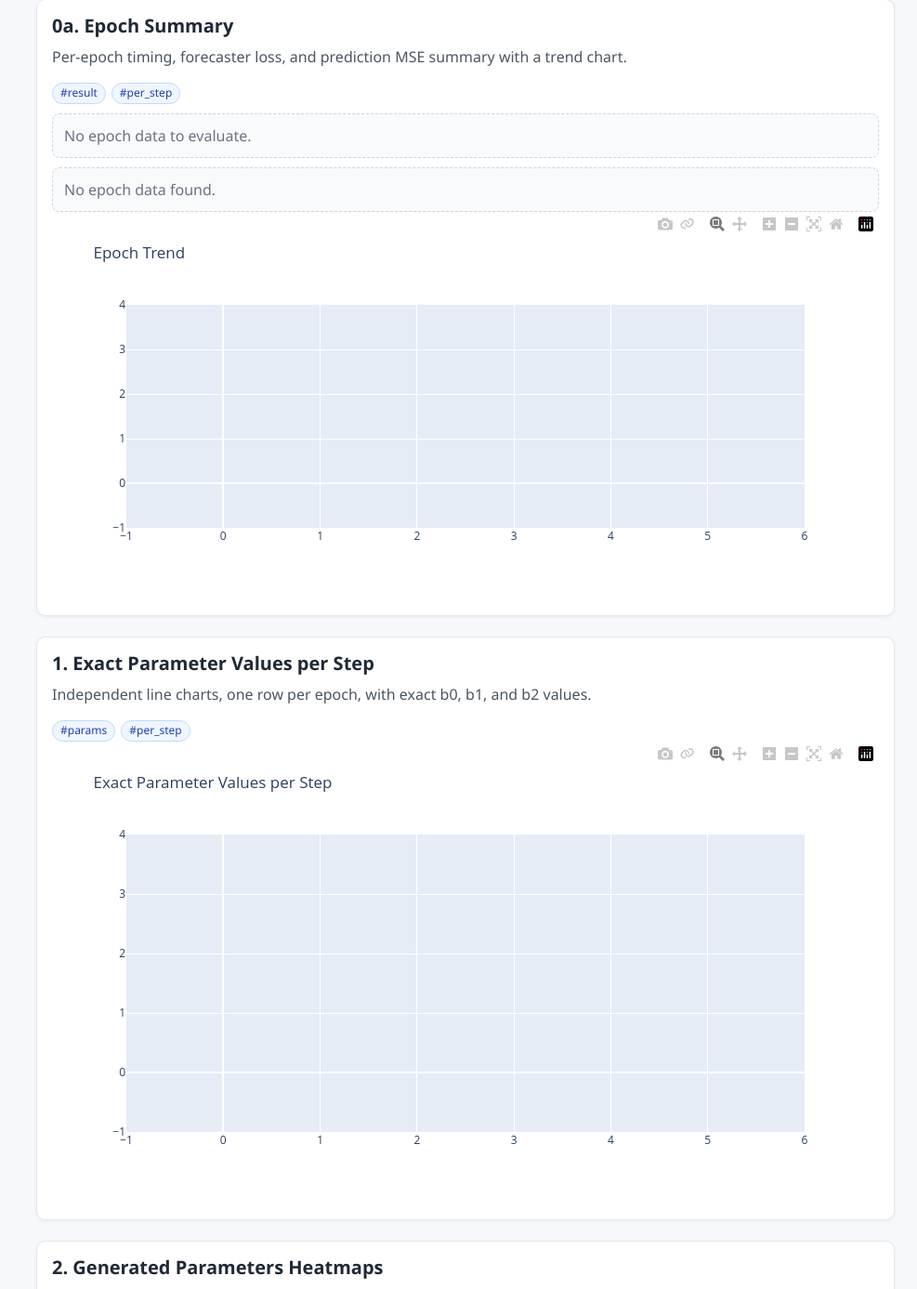
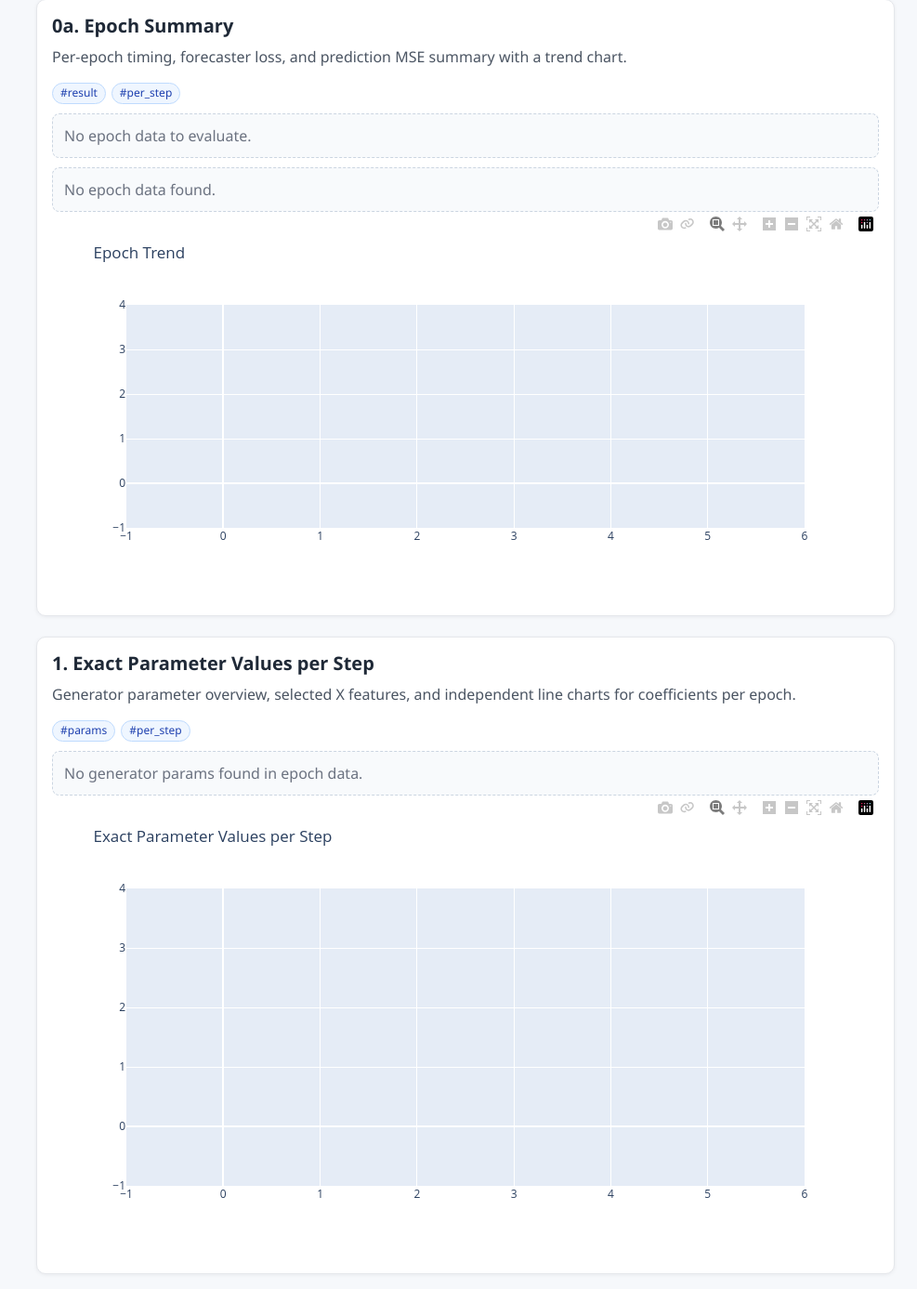
Before and after one commit to mjdarvishi/data_challenger, a Flask app: page / in a window 1280 px wide. Shown: the part 1152-2539 px from the top of the page at 93% size, without its empty margins (293-1280 px from the left). Run offline with Flask 3, Linux system fonts and the light colour scheme.

Commit message:
some chnages

```diff
--- a/dashboard/app.py
+++ b/dashboard/app.py
@@ -114,6 +114,84 @@ def _inverse_y(values, step_data):
     return arr * y_std + y_mean
 
 
+def _prediction_error_metrics(targets_raw, predictions_raw, step_data, *, original_scale=False, first_horizon_only=False):
+    targets = _inverse_y(targets_raw, step_data) if original_scale else _to_numpy(targets_raw)
+    predictions = _inverse_y(predictions_raw, step_data) if original_scale else _to_numpy(predictions_raw)
+
+    targets = np.squeeze(targets)
+    predictions = np.squeeze(predictions)
+    if targets.size == 0 or predictions.size == 0:
+        return None
+
+    if targets.ndim == 1:
+        targets = targets.reshape(-1, 1)
+    if predictions.ndim == 1:
+        predictions = predictions.reshape(-1, 1)
+
+    n_samples = min(targets.shape[0], predictions.shape[0])
+    n_horizons = min(targets.shape[1], predictions.shape[1])
+    if n_samples == 0 or n_horizons == 0:
+        return None
+
+    targets = targets[:n_samples, :n_horizons]
+    predictions = predictions[:n_samples, :n_horizons]
+
+    if first_horizon_only:
+        targets = targets[:, 0]
+        predictions = predictions[:, 0]
+
+    err = predictions - targets
+    mse = float(np.mean(err ** 2))
+    return {
+        "mse": mse,
+        "rmse": float(np.sqrt(mse)),
+    }
+
+
+def _prediction_range_metrics(targets_raw, predictions_raw, step_data, *, first_horizon_only=False):
+    target_norm = np.squeeze(_to_numpy(targets_raw))
+    pred_norm = np.squeeze(_to_numpy(predictions_raw))
+    target_orig = np.squeeze(_inverse_y(targets_raw, step_data))
+    pred_orig = np.squeeze(_inverse_y(predictions_raw, step_data))
+
+    if target_norm.size == 0 or pred_norm.size == 0 or target_orig.size == 0 or pred_orig.size == 0:
+        return None
+
+    arrays = [target_norm, pred_norm, target_orig, pred_orig]
+    reshaped = []
+    for arr in arrays:
+        if arr.ndim == 1:
+            arr = arr.reshape(-1, 1)
+        reshaped.append(arr)
+
+    n_samples = min(arr.shape[0] for arr in reshaped)
+    n_horizons = min(arr.shape[1] for arr in reshaped)
+    if n_samples == 0 or n_horizons == 0:
+        return None
+
+    sliced = [arr[:n_samples, :n_horizons] for arr in reshaped]
+    if first_horizon_only:
+        sliced = [arr[:, 0] for arr in sliced]
+
+    target_norm, pred_norm, target_orig, pred_orig = sliced
+    y_mean = float(step_data.get("Y_mean", 0.0))
+    y_std = float(step_data.get("Y_std", 1.0))
+
+    return {
+        "target_norm_min": float(np.min(target_norm)),
+        "target_norm_max": float(np.max(target_norm)),
+        "pred_norm_min": float(np.min(pred_norm)),
+        "pred_norm_max": float(np.max(pred_norm)),
+        "target_orig_min": float(np.min(target_orig)),
+        "target_orig_max": float(np.max(target_orig)),
+        "pred_orig_min": float(np.min(pred_orig)),
+        "pred_orig_max": float(np.max(pred_orig)),
+        "y_mean": y_mean,
+        "y_std": y_std,
+        "mse_multiplier": y_std ** 2,
+    }
+
+
 def _safe_mean(values):
     if not values:
         return 0.0
@@ -243,6 +321,137 @@ def _extract_param_vectors(step_data):
             series.append((key, values.reshape(-1)))
 
     return series
+
+
+def _selected_feature_text(step_data):
+    params = step_data.get("params", {})
+    names = params.get("selected_feature_names")
+    if isinstance(names, list) and names:
+        return ", ".join(str(name) for name in names)
+
+    indices = params.get("selected_feature_indices")
+    if isinstance(indices, list) and indices:
+        return ", ".join(f"x{int(idx) + 1}" for idx in indices if isinstance(idx, (int, float)))
+
+    return "n/a"
+
+
+def _numeric_summary(values):
+    arr = _to_numpy(values)
+    if arr.size == 0:
+        return "n/a"
+    flat = arr.reshape(-1)
+    return f"n={flat.size}, min={float(np.min(flat)):.4f}, max={float(np.max(flat)):.4f}, mean={float(np.mean(flat)):.4f}"
+
+
+def _top_feature_weights(values, names=None, top_n=5):
+    arr = _to_numpy(values).reshape(-1)
+    if arr.size == 0:
+        return "n/a"
+
+    labels = names if isinstance(names, list) and len(names) == arr.size else [f"x{i + 1}" for i in range(arr.size)]
+    order = np.argsort(arr)[::-1][:top_n]
+    return ", ".join(f"{labels[i]}={arr[i]:.3f}" for i in order)
+
+
+def _state_dict_summary(value):
+    if isinstance(value, dict):
+        return f"{len(value)} tensors"
+    if isinstance(value, list):
+        return f"{len(value)} blocks"
+    return "present"
+
+
+def _build_generator_params_panel(data):
+    rows = []
+    for step_data in data:
+        params = step_data.get("params", {})
+        if not isinstance(params, dict) or not params:
+            continue
+
+        selected_names = params.get("selected_feature_names")
+        row = {
+            "Epoch": step_data.get("step", len(rows)),
+            "Selected X features": _selected_feature_text(step_data),
+        }
+
+        if "selected_feature_indices" in params:
+            row["Selected indices"] = _format_scalar(params.get("selected_feature_indices"))
+        if "feature_probabilities" in params:
+            row["Top feature probabilities"] = _top_feature_weights(params.get("feature_probabilities"))
+        if "feature_gates" in params:
+            row["Top feature gates"] = _top_feature_weights(params.get("feature_gates"))
+        if "feature_logits" in params:
+            row["Feature logits"] = _numeric_summary(params.get("feature_logits"))
+        if "effective_b" in params:
+            row["Effective b"] = _numeric_summary(params.get("effective_b"))
+        if "b0" in params:
+            row["b0"] = _numeric_summary(params.get("b0"))
+        if "b" in params:
+            row["b"] = _numeric_summary(params.get("b"))
+
+        for key, label in (
+            ("residual_scale", "Residual scale"),
+            ("target_noise_scale", "Target noise scale"),
+            ("future_shift_scale", "Future shift scale"),
+        ):
+            if key in params:
+                row[label] = _format_scalar(params.get(key))
+
+        if "future_shift_coeffs" in params:
+            row["Future shift coeffs"] = _numeric_summary(params.get("future_shift_coeffs"))
+        if "feature_dependencies" in params:
+            deps = params.get("feature_dependencies")
+            row["Feature dependencies"] = len(deps) if isinstance(deps, (list, dict)) else _format_scalar(deps)
+
+        block_labels = {
+            "residual_encoder": "Residual encoder",
+            "temporal_filter": "Temporal filter",
+            "residual_head": "Residual head",
+            "encoder": "Encoder",
+            "rnn": "RNN",
+            "experts": "Experts",
+            "gate": "Gate",
+        }
+        for key, label in block_labels.items():
+            if key in params:
+                row[label] = _state_dict_summary(params.get(key))
+
+        rows.append(row)
+
+    if not rows:
+        return '<div class="empty-state">No generator params found in epoch data.</div>'
+
+    df = pd.DataFrame(rows)
+    ordered = [
+        "Epoch",
+        "Selected X features",
+        "Selected indices",
+        "Top feature probabilities",
+        "Top feature gates",
+        "Feature logits",
+        "Effective b",
+        "b0",
+        "b",
+        "Residual scale",
+        "Target noise scale",
+        "Future shift scale",
+        "Future shift coeffs",
+        "Feature dependencies",
+        "Residual encoder",
+        "Temporal filter",
+        "Residual head",
+        "Encoder",
+        "RNN",
+        "Experts",
+        "Gate",
+    ]
+    ordered = [col for col in ordered if col in df.columns]
+    return (
+        '<div class="summary-line"><strong>Generator params overview:</strong> '
+        'large neural weights are summarized by tensor/block counts; numeric params show compact ranges.</div>'
+        + _html_table(df[ordered], "No generator params found in epoch data.")
+    )
 
 
 def _global_time_series(step):
@@ -773,11 +982,30 @@ def _build_prediction_history_chart(data):
     subplot_titles = []
     for idx, step_data in enumerate(data):
         label_epoch = step_data.get("step", idx)
+        norm_metrics = _prediction_error_metrics(
+            step_data.get("targets"),
+            step_data.get("predictions"),
+            step_data,
+            original_scale=False,
+        )
+        original_metrics = _prediction_error_metrics(
+            step_data.get("targets"),
+            step_data.get("predictions"),
+            step_data,
+            original_scale=True,
+        )
+
+        title_parts = [f"Epoch {label_epoch}"]
         mse_test = step_data.get("test_eval_mse")
-        if mse_test is None:
-            subplot_titles.append(f"Epoch {label_epoch}")
-        else:
-            subplot_titles.append(f"Epoch {label_epoch} | test MSE={float(mse_test):.4f}")
+        if mse_test is not None:
+            title_parts.append(f"norm MSE={float(mse_test):.4f}")
+        elif norm_metrics:
+            title_parts.append(f"norm MSE={norm_metrics['mse']:.4f}")
+        if original_metrics:
+            title_parts.append(f"orig MSE={original_metrics['mse']:.4f}")
+            title_parts.append(f"orig RMSE={original_metrics['rmse']:.4f}")
+
+        subplot_titles.append(" | ".join(title_parts))
 
     fig = make_subplots(
         rows=rows,
@@ -1189,9 +1417,15 @@ def _compute_prediction_metrics(targets_raw, predictions_raw, step_data):
     # relative RMSE (as % of target std)
     t_std = float(np.std(t))
     rel_rmse = (rmse / t_std * 100) if t_std > 1e-10 else 100.0
+    norm_metrics = _prediction_error_metrics(targets_raw, predictions_raw, step_data, original_scale=False, first_horizon_only=True)
+    norm_mse = norm_metrics["mse"] if norm_metrics else None
+    norm_rmse = norm_metrics["rmse"] if norm_metrics else None
+    range_metrics = _prediction_range_metrics(targets_raw, predictions_raw, step_data, first_horizon_only=True)
 
     return dict(mse=mse, mae=mae, bias=bias, rmse=rmse,
-                dir_acc=dir_acc, r2=r2, rel_rmse=rel_rmse)
+                dir_acc=dir_acc, r2=r2, rel_rmse=rel_rmse,
+                norm_mse=norm_mse, norm_rmse=norm_rmse,
+                **(range_metrics or {}))
 
 
 def _grade_metrics(m):
@@ -1248,6 +1482,7 @@ def _build_prediction_quality_panel(data):
     .pq-sum-card .sl{font-size:12px;color:#6b7280;margin:0 0 4px}
     .pq-sum-card .sv{font-size:20px;font-weight:500;margin:0}
     .pq-sum-card .ss{font-size:11px;color:#9ca3af;margin:3px 0 0}
+    .pq-scale-note{font-size:12px;color:#4b5563;background:#f8fafc;border:1px solid #e5e7eb;border-radius:8px;padding:10px 12px;margin-bottom:1rem}
     .pq-section-title{font-size:12px;font-weight:500;color:#6b7280;text-transform:uppercase;letter-spacing:.04em;margin:1.25rem 0 .75rem}
     </style>"""
 
@@ -1266,12 +1501,13 @@ def _build_prediction_quality_panel(data):
     all_metrics = []
     for step_data in data:
         m = _compute_prediction_metrics(
+            step_data.get("targets"),
             step_data.get("predictions"),
-            step_data.get("targets"),
             step_data,
         )
         if m:
             m["step"] = step_data.get("step", len(all_metrics))
+            m["selected_features"] = _selected_feature_text(step_data)
             all_metrics.append(m)
 
     if not all_metrics:
@@ -1280,18 +1516,44 @@ def _build_prediction_quality_panel(data):
     best_idx = max(range(len(all_metrics)), key=lambda i: all_metrics[i]["mse"])
     best_mse = all_metrics[best_idx]["mse"]
     first_mse = all_metrics[0]["mse"]
-    improvement = (best_mse - first_mse) / first_mse * 100  # higher is better
+    improvement = (best_mse - first_mse) / first_mse * 100 if first_mse else 0.0  # higher is better
     early_stop = best_idx < len(all_metrics) - 1  # val started falling after peak
     best_dir = max(m["dir_acc"] for m in all_metrics)
+    norm_mse_values = [m["norm_mse"] for m in all_metrics if m.get("norm_mse") is not None]
+    orig_mse_values = [m["mse"] for m in all_metrics]
+    target_orig_mins = [m["target_orig_min"] for m in all_metrics if "target_orig_min" in m]
+    target_orig_maxes = [m["target_orig_max"] for m in all_metrics if "target_orig_max" in m]
+    pred_orig_mins = [m["pred_orig_min"] for m in all_metrics if "pred_orig_min" in m]
+    pred_orig_maxes = [m["pred_orig_max"] for m in all_metrics if "pred_orig_max" in m]
+    y_std_values = [m["y_std"] for m in all_metrics if "y_std" in m]
+
+    def range_text(values, precision=4):
+        if not values:
+            return "n/a"
+        return f"{min(values):.{precision}f} - {max(values):.{precision}f}"
 
     summary = f"""<div class="pq-summary">
-      <div class="pq-sum-card"><p class="sl">Best test MSE</p><p class="sv">{best_mse:.4f}</p><p class="ss">epoch {all_metrics[best_idx]['step']}</p></div>
+      <div class="pq-sum-card"><p class="sl">Best original MSE</p><p class="sv">{best_mse:.4f}</p><p class="ss">epoch {all_metrics[best_idx]['step']}</p></div>
       <div class="pq-sum-card"><p class="sl">MSE improvement</p><p class="sv">{improvement:.1f}%</p><p class="ss">epoch 0 → best</p></div>
       <div class="pq-sum-card"><p class="sl">Best dir. accuracy</p><p class="sv">{best_dir:.0f}%</p><p class="ss">across all epochs</p></div>
       <div class="pq-sum-card"><p class="sl">Overfitting after ep.</p><p class="sv">{all_metrics[best_idx]['step'] if early_stop else '—'}</p><p class="ss">{'MSE rising' if early_stop else 'still improving'}</p></div>
     </div>"""
 
-    parts = [css, summary, '<p class="pq-section-title">Per-epoch breakdown</p>']
+    overview = f"""<div class="pq-summary">
+      <div class="pq-sum-card"><p class="sl">Norm MSE range</p><p class="sv" style="font-size:17px">{range_text(norm_mse_values)}</p><p class="ss">stored scale</p></div>
+      <div class="pq-sum-card"><p class="sl">Original MSE range</p><p class="sv" style="font-size:17px">{range_text(orig_mse_values)}</p><p class="ss">without normalization</p></div>
+      <div class="pq-sum-card"><p class="sl">Target range</p><p class="sv" style="font-size:17px">{range_text(target_orig_mins + target_orig_maxes, 2)}</p><p class="ss">original scale</p></div>
+      <div class="pq-sum-card"><p class="sl">Prediction range</p><p class="sv" style="font-size:17px">{range_text(pred_orig_mins + pred_orig_maxes, 2)}</p><p class="ss">original scale</p></div>
+      <div class="pq-sum-card"><p class="sl">Y std range</p><p class="sv" style="font-size:17px">{range_text(y_std_values)}</p><p class="ss">MSE multiplier = Y std squared</p></div>
+    </div>"""
+
+    scale_note = (
+        '<div class="pq-scale-note"><strong>Scale note:</strong> normalized MSE is measured on the stored normalized target. '
+        'Original MSE is computed after inverse scaling, so <strong>original MSE = normalized MSE x Y_std^2</strong> '
+        'and <strong>original RMSE = normalized RMSE x Y_std</strong>.</div>'
+    )
+
+    parts = [css, summary, overview, scale_note, '<p class="pq-section-title">Per-epoch breakdown</p>']
 
     for i, m in enumerate(all_metrics):
         cls, label = _grade_metrics(m)
@@ -1329,15 +1591,31 @@ def _build_prediction_quality_panel(data):
             verdict = "Forecaster winning. " + " ".join(parts_v) if parts_v else "Forecaster is handling the generated data well — generator needs improvement."
 
         bias_str = f"+{m['bias']:.4f}" if m["bias"] > 0 else f"{m['bias']:.4f}"
+        norm_mse_str = f"{m['norm_mse']:.4f}" if m["norm_mse"] is not None else "n/a"
+        target_orig_range = f"{m['target_orig_min']:.2f} to {m['target_orig_max']:.2f}" if "target_orig_min" in m else "n/a"
+        pred_orig_range = f"{m['pred_orig_min']:.2f} to {m['pred_orig_max']:.2f}" if "pred_orig_min" in m else "n/a"
+        target_norm_range = f"{m['target_norm_min']:.2f} to {m['target_norm_max']:.2f}" if "target_norm_min" in m else "n/a"
+        pred_norm_range = f"{m['pred_norm_min']:.2f} to {m['pred_norm_max']:.2f}" if "pred_norm_min" in m else "n/a"
+        y_std_str = f"{m['y_std']:.4f}" if "y_std" in m else "n/a"
+        multiplier_str = f"{m['mse_multiplier']:.4f}" if "mse_multiplier" in m else "n/a"
+        selected_features = m.get("selected_features", "n/a")
 
         parts.append(f"""<div class="pq-epoch">
           <div class="pq-header">
             <span class="pq-epoch-title">Epoch {m['step']}{star}</span>
-            <span class="pq-epoch-mse">MSE {m['mse']:.4f}</span>
+            <span class="pq-epoch-mse">Original MSE {m['mse']:.4f}</span>
             {badge(cls, label)}
             {badge(bias_cls, bias_dir)}
           </div>
           <div class="pq-metrics">
+            <div class="pq-metric"><p class="ml">MSE norm</p><p class="mv">{norm_mse_str}</p><p class="ms">stored scale</p></div>
+            <div class="pq-metric"><p class="ml">MSE original</p><p class="mv">{m['mse']:.4f}</p><p class="ms">without normalization</p></div>
+            <div class="pq-metric"><p class="ml">Selected X</p><p class="mv" style="font-size:13px">{selected_features}</p><p class="ms">generator features</p></div>
+            <div class="pq-metric"><p class="ml">Target range</p><p class="mv" style="font-size:13px">{target_orig_range}</p><p class="ms">original scale</p></div>
+            <div class="pq-metric"><p class="ml">Prediction range</p><p class="mv" style="font-size:13px">{pred_orig_range}</p><p class="ms">original scale</p></div>
+            <div class="pq-metric"><p class="ml">Target norm range</p><p class="mv" style="font-size:13px">{target_norm_range}</p><p class="ms">stored scale</p></div>
+            <div class="pq-metric"><p class="ml">Prediction norm range</p><p class="mv" style="font-size:13px">{pred_norm_range}</p><p class="ms">stored scale</p></div>
+            <div class="pq-metric"><p class="ml">Y std</p><p class="mv">{y_std_str}</p><p class="ms">MSE x {multiplier_str}</p></div>
             <div class="pq-metric"><p class="ml">RMSE</p><p class="mv">{m['rmse']:.4f}</p><p class="ms">error scale</p></div>
             <div class="pq-metric"><p class="ml">R²</p><p class="mv">{m['r2']:.3f}</p><p class="ms">variance explained</p></div>
             <div class="pq-metric"><p class="ml">Dir. accuracy</p><p class="mv">{m['dir_acc']:.1f}%</p><p class="ms">up/down correct</p></div>
@@ -1369,7 +1647,7 @@ def _render_section_html(section_id: str, data_bundle: dict):
         quality_html = _build_quality_panel(data)
         return quality_html + table_html + _fig_to_html(fig)
     if section_id == "params_exact":
-        return _fig_to_html(_build_params_exact_chart(data))
+        return _build_generator_params_panel(data) + _fig_to_html(_build_params_exact_chart(data))
 
     if section_id == "params_heat":
         return _fig_to_html(_build_params_heatmap_chart(data))
--- a/dashboard/templates/index.html
+++ b/dashboard/templates/index.html
@@ -396,7 +396,7 @@
 
 <div class="panel filter-item" data-tags="params,per_step">
     <h2>1. Exact Parameter Values per Step</h2>
-    <p>Independent line charts, one row per epoch, with exact b0, b1, and b2 values.</p>
+    <p>Generator parameter overview, selected X features, and independent line charts for coefficients per epoch.</p>
     <div class="tag-list"><span class="tag">#params</span><span class="tag">#per_step</span></div>
     <div class="lazy-slot" data-section-id="params_exact">
         <div class="loading-state">Loading section...</div>
@@ -423,7 +423,7 @@
 
 <div class="panel filter-item" data-tags="result,per_step">
     <h2>5. Prediction vs Ground Truth over Epochs</h2>
-    <p>Original-scale target and prediction lines across epochs, using the first forecast step.</p>
+    <p>Target and prediction lines across epochs, with data ranges, normalized MSE, original-scale MSE, and RMSE.</p>
     <div class="tag-list"><span class="tag">#result</span><span class="tag">#per_step</span></div>
     <div class="lazy-slot" data-section-id="pred_history">
         <div class="loading-state">Loading section...</div>
--- a/dataset/equence_builder.py
+++ b/dataset/equence_builder.py
@@ -16,12 +16,6 @@ class SequenceBuilder:
 
         for i in range(max_start):
             x_window = X[i : i + self.seq_len]
-            y_history = Y[i : i + self.seq_len]
-
-            if y_history.dim() == 1:
-                y_history = y_history.unsqueeze(-1)
-
-            x_window = torch.cat([x_window, y_history], dim=-1)
 
             y_window = Y[
                 i + self.seq_len :
--- a/training/pipline_tracker.py
+++ b/training/pipline_tracker.py
@@ -168,6 +168,11 @@ class PipelineTracker:
                 self._safe(gen_model.residual_scale).numpy().item()
             )
 
+        if hasattr(gen_model, "target_noise_scale"):
+            params["target_noise_scale"] = float(
+                self._safe(gen_model.target_noise_scale).numpy().item()
+            )
+
         if hasattr(gen_model, "future_shift_scale"):
             params["future_shift_scale"] = float(
                 self._safe(gen_model.future_shift_scale).numpy().item()
```
Also changed, not shown: core/config.py (+8 -2 lines), data_generator/generator_model.py (+29 -18 lines).
